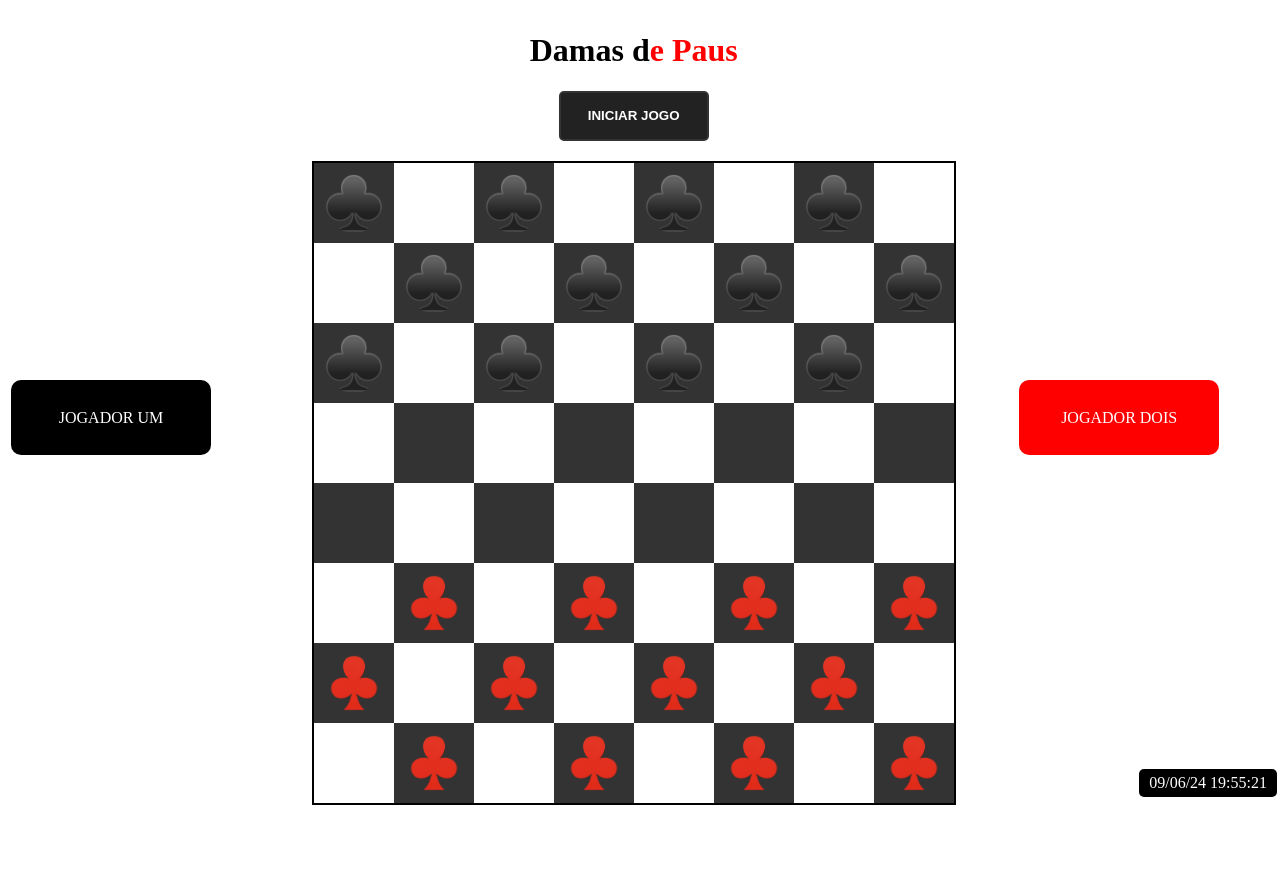
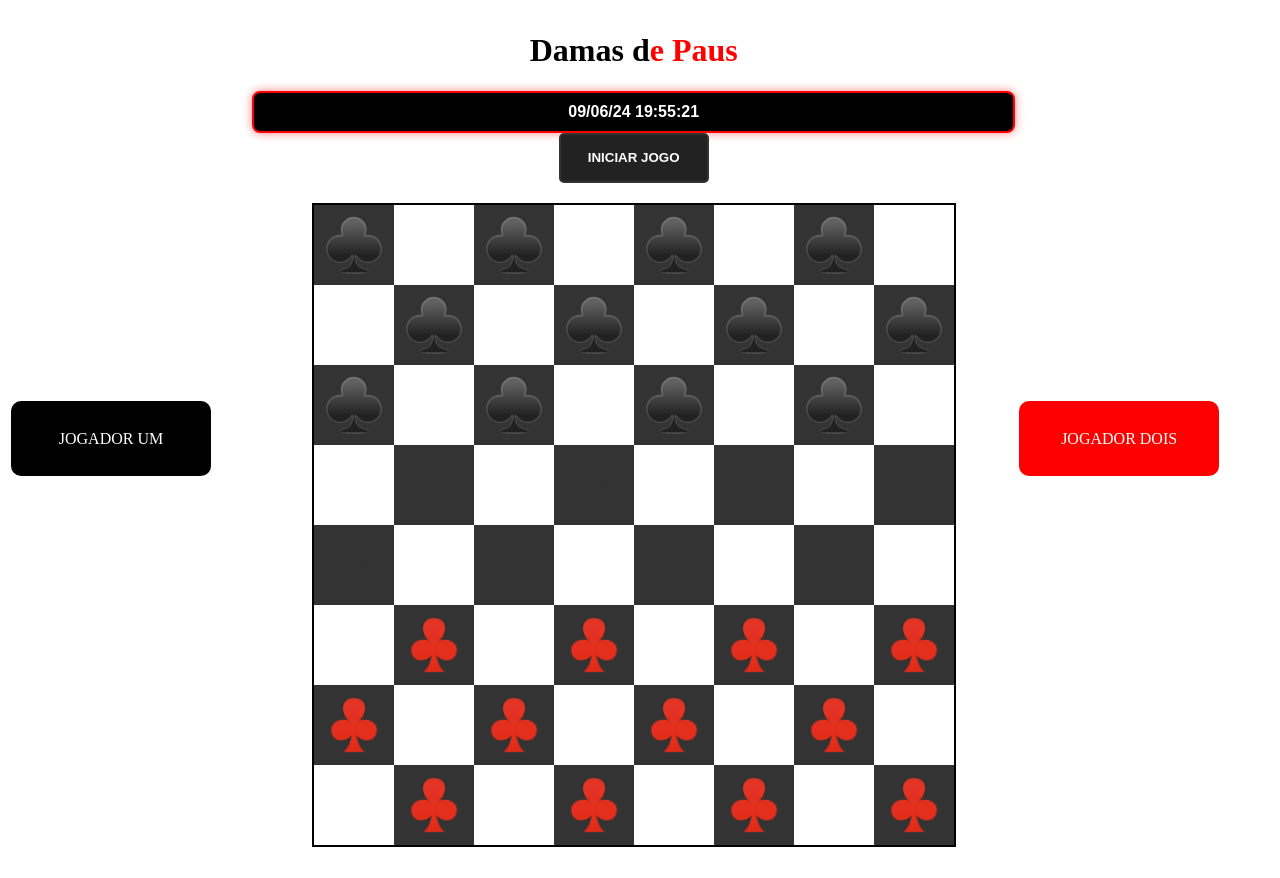
Before and after one commit to joaopepe10/dama-de-paus, a PHP site: page /index.html in a window 1280 px wide. Before the commit the page ends 805 px from the top, so only its background shows below. Run offline with PHP 8.4, Linux system fonts and the light colour scheme.

Commit message:
Alterar horario

```diff
--- a/horario.js
+++ b/horario.js
@@ -5,7 +5,7 @@ function atualizaHorario() {
     request.open("GET", url, true);
 
     request.onreadystatechange = function() {
-        if (request.readyState == 4) {
+        if (request.readyState == 4 && request.status == 200) {
             console.log('Conteúdo carregado');
             var div_horario = document.getElementById("horario");
             div_horario.innerHTML = request.responseText;
--- a/index.html
+++ b/index.html
@@ -14,7 +14,7 @@
             </td>
             <td>
                 <div style="text-align: center">
-                    <div style="">
+                    <div >
                         <h1><spam style="color: black">Damas d</spam><spam style="color: red">e Paus</spam></h1>
                     </div>
                     <div id="horario">
--- a/scripts.js
+++ b/scripts.js
@@ -23,6 +23,8 @@ class Jogo{
         }
         this.jogadorDaRodada.div.classList.add("jogadorSelecionado");
     }
+
+
 }
 class Jogador{
     constructor(id, nome, cor){
--- a/style.css
+++ b/style.css
@@ -102,11 +102,16 @@ button:hover {
 }
 
 #horario {
-    position: fixed;
     bottom: 3px;
     right: 3px;
-    background-color: #000;
-    color: #FFF;
-    padding: 5px 10px;
-    border-radius: 5px;
+    background-color: #000; /* Preto */
+    color: #fff; /* Branco para o texto */
+    padding: 10px 15px;
+    border-radius: 8px;
+    box-shadow: 0px 0px 10px rgba(255, 0, 0, 0.5); /* Sombra vermelha */
+    font-family: Arial, sans-serif;
+    font-size: 16px;
+    font-weight: bold;
+    text-align: center;
+    border: 2px solid #ff0000; /* Borda vermelha */
 }
```
